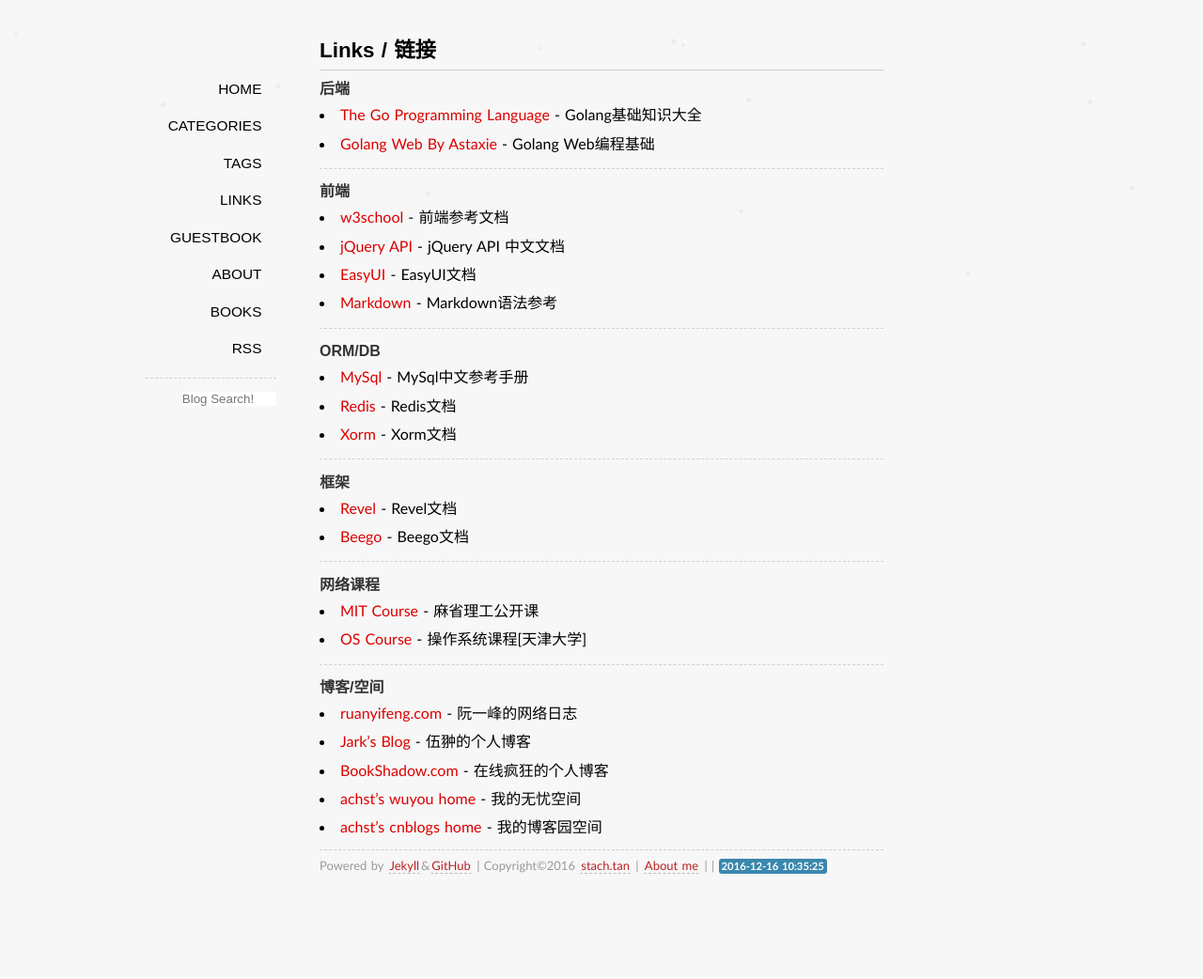
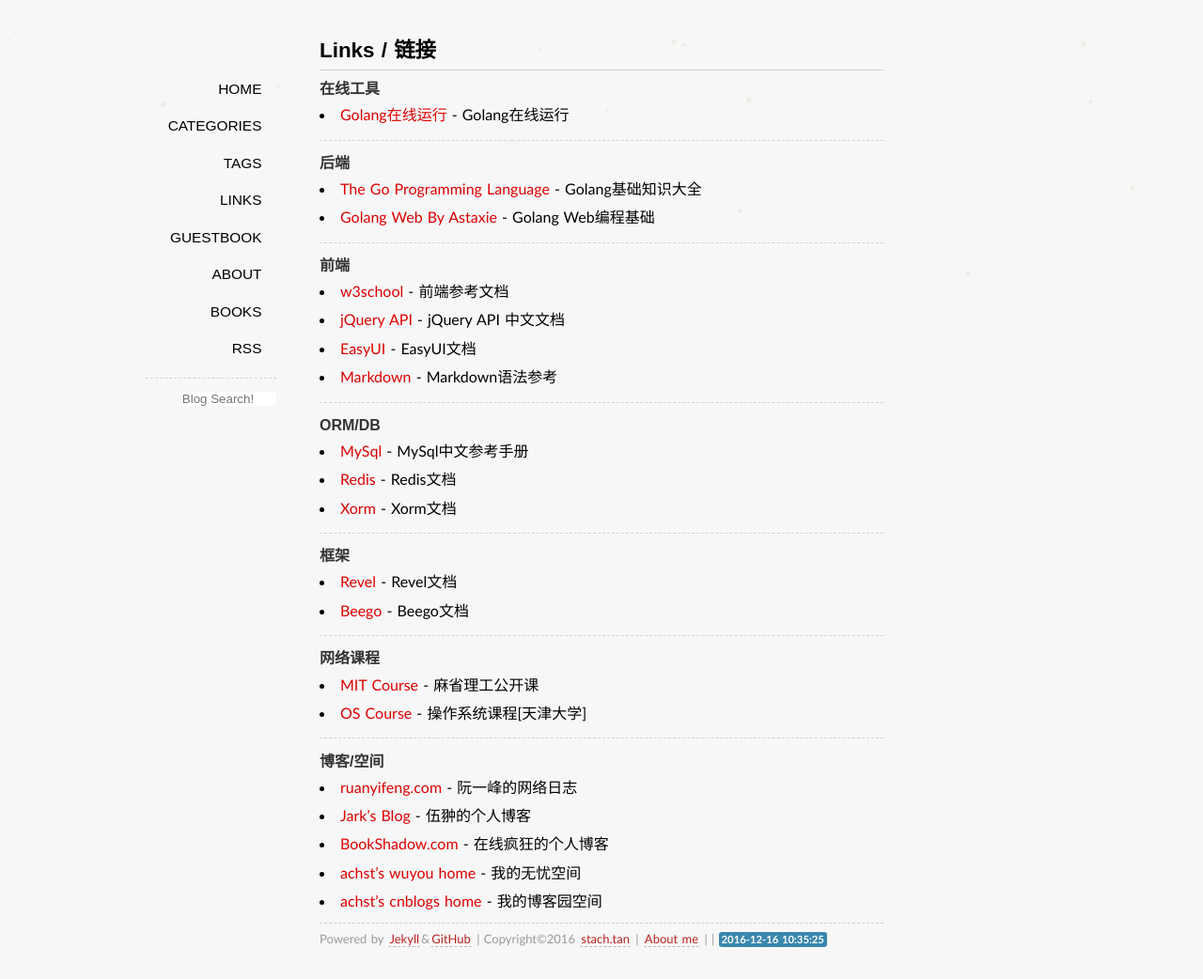
Before and after one commit to hopehook/HopeHook.com, a Jekyll site: the page built from links/index.md, in a window 1280 px wide. Shown: the whole page at 94% size. Built offline with Jekyll 4.4.1, drawn with Linux system fonts in a browser that asks for light colours; some web fonts are replaced; Markdown is read by kramdown in place of the engine named in the settings; comment, search, counter and statistics services are not loaded; before the commit the page ends 964 px from its top, so only the background shows below that.

Commit message:
Update index.md

```diff
--- a/links/index.md
+++ b/links/index.md
@@ -5,6 +5,11 @@
 
 --- TODO
 * [叶剑峰golang随笔](http://www.cnblogs.com/yjf512/category/385369.html)
+
+---
+#### 在线工具
+* [Golang在线运行](https://wide.b3log.org/playground) - Golang在线运行
+<br/>
 
 ---
 #### 后端
```
